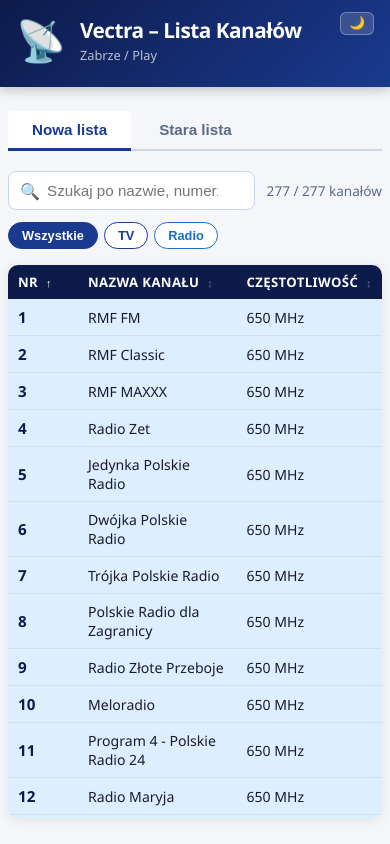
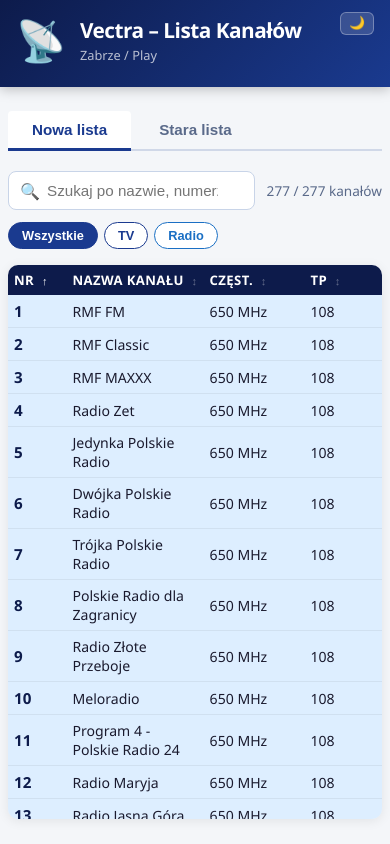
Before and after one commit to wronaariel-cpu/vectra-channels, a React (Vite) app: page / in a window 390 px wide. Built offline with nearby package versions, Linux system fonts and the light colour scheme; no server answers.

Commit message:
fix: layout nagłówka mobilny, skrócone kolumny, TP widoczny na mobile

```diff
--- a/src/App.tsx
+++ b/src/App.tsx
@@ -95,12 +95,14 @@
             {user && (
               <>
                 <span className="header-user">{user.email}</span>
+                <div className="header-btns">
                   {(user.role === 'admin' || user.role === 'superadmin') && (
                     <a href="/admin" className="header-link">Panel admina</a>
                   )}
                   <form method="POST" action="/auth/logout" style={{ display: 'inline' }}>
                     <button type="submit" className="btn-logout">Wyloguj</button>
                   </form>
+                </div>
               </>
             )}
           </div>
@@ -193,10 +195,10 @@
                       Nazwa kanału {arrow('name')}
                     </th>
                     <th className="col-freq sortable" onClick={() => handleSort('frequency')}>
-                      Częstotliwość {arrow('frequency')}
+                      Częst. {arrow('frequency')}
                     </th>
                     <th className="col-tp sortable" onClick={() => handleSort('transponder')}>
-                      Transponder {arrow('transponder')}
+                      TP {arrow('transponder')}
                     </th>
                     <th className="col-cat">Kategoria</th>
                   </tr>
--- a/src/index.css
+++ b/src/index.css
@@ -18,6 +18,7 @@
 .header-title { display: flex; align-items: center; gap: 14px; flex: 1; }
 .header-title .btn-theme { margin-left: auto; }
 .header-actions { display: flex; align-items: center; gap: 12px; }
+.header-btns { margin-left: auto; display: flex; align-items: center; gap: 8px; }
 .header-user { font-size: .82rem; opacity: .75; }
 .header-link { color: rgba(255,255,255,.85); font-size: .82rem; text-decoration: none; }
 .header-link:hover { color: #fff; text-decoration: underline; }
@@ -280,9 +281,10 @@
 
 /* ── Responsive ── */
 @media (max-width: 700px) {
-  .col-tp, .col-cat { display: none; }
+  .col-cat { display: none; }
   .app-main { padding: 0 8px; }
-  .channel-table th, .channel-table td { padding: 8px 10px; }
+  .channel-table th, .channel-table td { padding: 6px 6px; }
+  .header-actions { font-size: .78rem; }
   .cat-detail { display: none; }
 
   .app-header { padding: 12px 16px; }
```
Lines whose indentation alone changed are shown as unchanged.
